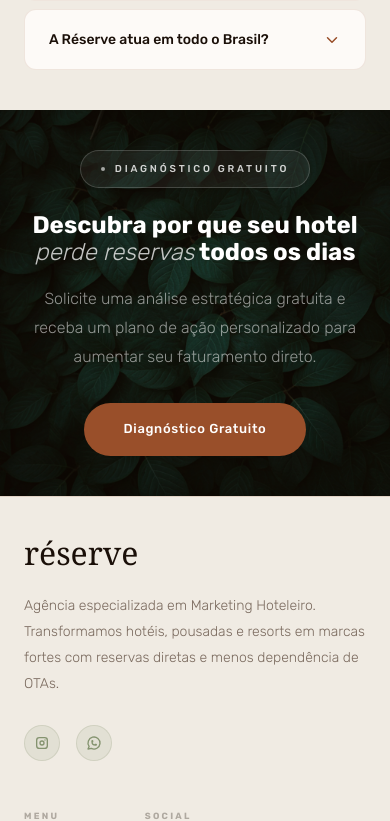
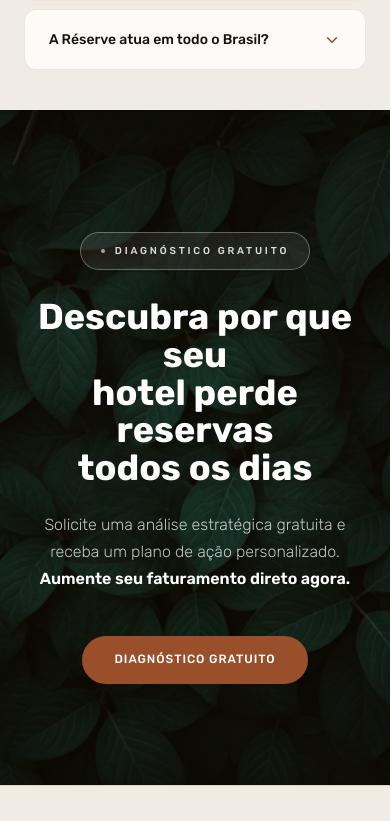
Before and after one commit to GabrielCaliari/naturmarketing, a Next.js app: page /public/home in a window 390 px wide. Shown: the part 7543-8364 px from the top of the page. Built offline with nearby package versions, Linux system fonts and the light colour scheme; no server answers; a small style sheet from the web is missing; a web font is replaced by a local one.

Commit message:
feat: update ConsultoriaBanner

```diff
--- a/src/app/public/home/_components/ConsultoriaBanner/index.tsx
+++ b/src/app/public/home/_components/ConsultoriaBanner/index.tsx
@@ -26,18 +26,16 @@ export default function ConsultoriaBanner() {
 
   return (
     <section
-      className="relative py-10 md:py-16 px-6 md:px-16 overflow-hidden"
-      style={{ background: "#2a1f14" }}
+      className="relative flex flex-col overflow-hidden px-6 md:px-16"
+      style={{ minHeight: "80svh", background: "#2a1f14" }}
     >
-      {/* Background image — bem visível */}
+      {/* Background image */}
       <div className="absolute inset-0 z-0" aria-hidden="true">
         <img
           src="/img/resource/seedsbackground.png"
           alt=""
           className="w-full h-full object-cover"
-
         />
-        {/* Overlay escuro leve para legibilidade */}
         <div
           className="absolute inset-0"
           style={{ background: "rgba(20,12,6,0.45)" }}
@@ -46,20 +44,21 @@ export default function ConsultoriaBanner() {
 
       {/* Conteúdo */}
       <motion.div
-        className="relative z-10 max-w-5xl mx-auto text-center"
+        className="relative z-10 flex-1 flex flex-col justify-center items-center text-center max-w-5xl mx-auto w-full"
+        style={{ paddingTop: "100px", paddingBottom: "80px" }}
         initial="hidden"
         whileInView="visible"
         viewport={{ once: true, amount: 0.3 }}
         variants={stagger}
       >
         {/* Badge */}
-        <motion.div variants={fadeUp} style={{ marginBottom: "1.5rem" }}>
+        <motion.div variants={fadeUp} style={{ marginBottom: "1.75rem" }}>
           <span
             className="inline-flex items-center gap-2.5 text-[10px] font-medium tracking-[0.28em] uppercase px-5 py-2.5 rounded-full"
             style={{
-              color: "rgba(255,255,255,0.8)",
-              border: "1px solid rgba(255,255,255,0.18)",
-              background: "rgba(255,255,255,0.06)",
+              color: "rgba(255,255,255,0.85)",
+              border: "1px solid rgba(255,255,255,0.3)",
+              background: "rgba(255,255,255,0.08)",
             }}
           >
             <span className="w-1 h-1 rounded-full bg-white/60" />
@@ -67,55 +66,57 @@ export default function ConsultoriaBanner() {
           </span>
         </motion.div>
 
-        {/* Heading grande */}
+        {/* Título — mesmo tamanho do Banner hero */}
         <motion.h2
           variants={fadeUp}
-          className="h2 text-white"
           style={{
+            color: "#ffffff",
+            marginBottom: "1.5rem",
+            maxWidth: "900px",
+            fontSize: "clamp(2.25rem, 4.5vw, 4rem)",
+            fontWeight: 700,
+            lineHeight: "1.05",
             textAlign: "center",
-            marginBottom: "1.25rem",
           }}
         >
-          Descubra por que seu hotel{" "}
-          <em
-            className="font-light"
-            style={{ fontStyle: "italic", color: "rgba(255,255,255,0.75)" }}
-          >
-            perde reservas
-          </em>{" "}
+          Descubra por que seu<br/> hotel{" "}
+
+            perde reservas<br/>
+
           todos os dias
         </motion.h2>
 
-        {/* Subtexto */}
+        {/* Subtítulo — mesmo tamanho do Banner hero */}
         <motion.p
           variants={fadeUp}
-          className="paragraph"
           style={{
             fontWeight: 300,
-            lineHeight: 1.8,
-            color: "rgba(255,255,255,0.55)",
+            color: "rgba(255,255,255,0.75)",
             textAlign: "center",
-            maxWidth: "560px",
-            margin: "0 auto 2rem",
+            maxWidth: "520px",
+            margin: "0 auto 2.75rem",
+            fontSize: "clamp(1rem, 2vw, 1.25rem)",
+            lineHeight: 1.7,
           }}
         >
-          Solicite uma análise estratégica gratuita e receba um plano de ação personalizado
-          para aumentar seu faturamento direto.
+          Solicite uma análise estratégica gratuita e receba um plano de ação personalizado.<br />
+          <strong style={{ fontWeight: 600, color: "#ffffff" }}>
+            Aumente seu faturamento direto agora.
+          </strong>
         </motion.p>
 
         {/* CTA */}
         <motion.div
           variants={fadeUp}
-          className="flex flex-col items-center gap-3"
+          className="flex flex-wrap items-center justify-center gap-5"
         >
           <button
             onClick={handleClick}
-            className="inline-flex items-center gap-3 px-10 py-4 rounded-full font-medium text-[13px] text-white transition-all duration-300 hover:shadow-2xl hover:scale-[1.03] active:scale-[0.98]"
-            style={{ background: BRAND_BROWN, letterSpacing: "0.05em" }}
+            className="inline-flex items-center px-8 py-3.5 rounded-full text-[12px] font-medium tracking-[0.1em] uppercase text-white transition-all duration-300 hover:opacity-90 hover:scale-[1.02] active:scale-[0.98]"
+            style={{ background: BRAND_BROWN, letterSpacing: "0.08em" }}
           >
             Diagnóstico Gratuito
           </button>
-
         </motion.div>
       </motion.div>
     </section>
```
